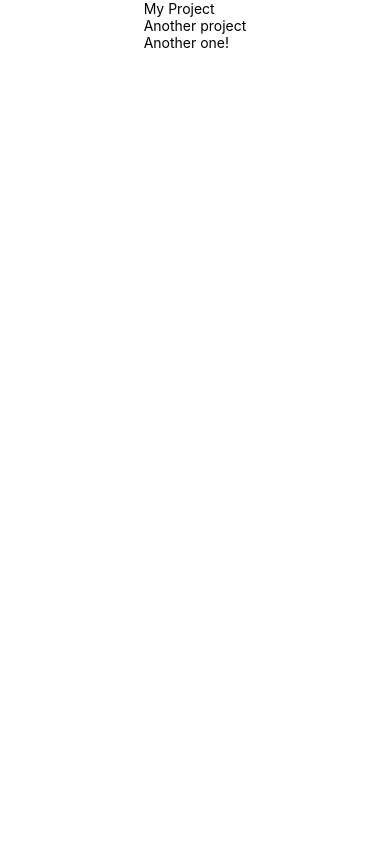
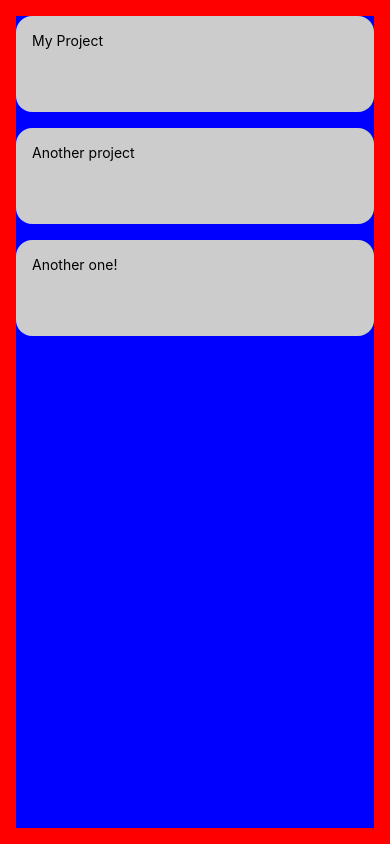
Before and after one commit to Roxanoel/rethread, a React Native app: screen / in a window 390 px wide. Built offline with nearby package versions, Linux system fonts and the light colour scheme.

Commit message:
Basic card style + new Spacer util component

```diff
--- a/App.js
+++ b/App.js
@@ -1,26 +1,35 @@
-import { StatusBar } from 'expo-status-bar';
-import { StyleSheet, SafeAreaView, View } from 'react-native';
+import { StatusBar } from "expo-status-bar";
+import { StyleSheet, SafeAreaView, View } from "react-native";
 
-import Dashboard from './screens/Dashboard';
+import Dashboard from "./screens/Dashboard";
 
-import * as MOCKDATA from './dev/mock-data.json';
+import * as MOCKDATA from "./dev/mock-data.json";
 
 export default function App() {
   const projects = JSON.parse(JSON.stringify(MOCKDATA.projects));
 
   return (
-    <SafeAreaView style={styles.container}>
-      <Dashboard projectsData={projects} />
+    <SafeAreaView style={styles.outerContainer}>
+      <View style={styles.innerContainer}>
+        <Dashboard projectsData={projects} />
+      </View>
       <StatusBar style="auto" />
     </SafeAreaView>
   );
 }
 
 const styles = StyleSheet.create({
-  container: {
+  outerContainer: {
     flex: 1,
-    backgroundColor: '#fff',
-    alignItems: 'center',
-    justifyContent: 'center',
+    backgroundColor: "#fff",
+    alignItems: "center",
+    justifyContent: "center",
+    width: "100%",
+  },
+  innerContainer: {
+    flex: 1,
+    width: '100%',
+    padding: 16,
+    backgroundColor: 'red',
   },
 });
--- a/components/dashboard/ProjectCard.js
+++ b/components/dashboard/ProjectCard.js
@@ -2,10 +2,20 @@ import { StyleSheet, View, Text } from "react-native";
 
 function ProjectCard({ name }) {
     return (
-        <View>
+        <View style={styles.card}>
             <Text>{name}</Text>
         </View>
     )
 }
 
 export default ProjectCard;
+
+const styles = StyleSheet.create({
+    card: {
+        backgroundColor: '#ccc',
+        padding: 16,
+        width: '100%',
+        borderRadius: 16,
+        minHeight: 96,  // For now
+    }
+});
--- /dev/null
+++ b/components/util/Spacer.js
@@ -0,0 +1,11 @@
+import { View } from 'react-native';
+
+function Spacer({ height }) {
+    const defaultHeight = 16;
+
+    return (
+        <View style={{height: height ? height : defaultHeight}} />
+    )
+}
+
+export default Spacer;
--- a/screens/Dashboard.js
+++ b/screens/Dashboard.js
@@ -1,17 +1,26 @@
-import { FlatList, Text } from "react-native";
+import { FlatList, StyleSheet } from "react-native";
 import ProjectCard from "../components/dashboard/ProjectCard";
+import Spacer from "../components/util/Spacer";
 
 function Dashboard({ projectsData }) {
-
   return (
     <FlatList
+      contentContainerStyle={styles.projectsList}
+      ItemSeparatorComponent={Spacer}
       data={projectsData}
       keyExtractor={(project) => project.id}
       renderItem={(project) => {
-        return (<ProjectCard name={project.item.name} />);
+        return <ProjectCard name={project.item.name} />;
       }}
     />
   );
 }
 
 export default Dashboard;
+
+const styles = StyleSheet.create({
+  projectsList: {
+    flex: 1,
+    backgroundColor: "blue",
+  },
+});
```
